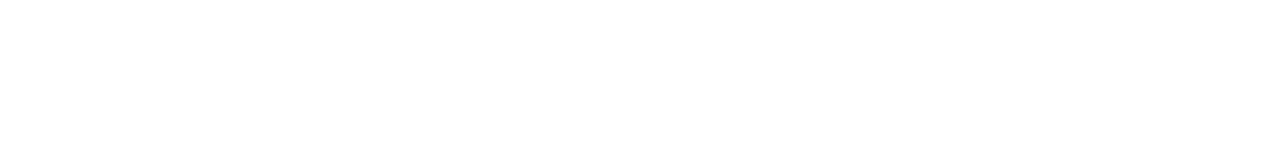
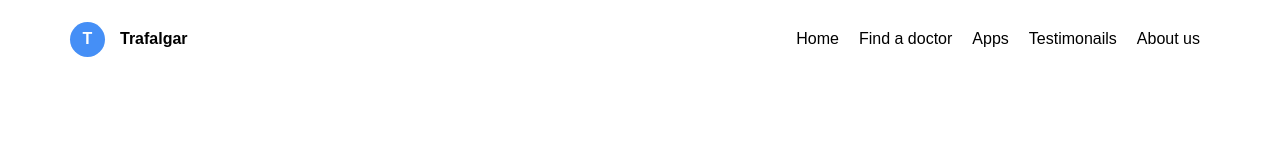
Before and after one commit to hagarsaeed25/Trafalgar, a plain HTML site: page index.html in a window 1280 px wide. Drawn offline with Linux system fonts and the light colour scheme.

Commit message:
Add: Header

```diff
--- a/assets/styles/main.css
+++ b/assets/styles/main.css
@@ -5,6 +5,7 @@
 }
 :root {
   --black:#000000;
+  --white:#ffffff;
   --main-color: #458FF6;
   --title-color: #000000;
   --text-color: #7D7987;
@@ -34,14 +35,16 @@
     width: 1170px;
   }
 }
-
+html{
+  scroll-behavior: smooth;
+}
 body{
   font-family: Arial, "Helvetica Neue", Helvetica, sans-serif;
 }
 .d-flex {
   display: flex;
   justify-content: center;
-  align-items: center;
+  flex-wrap: wrap;
 }
 .section-btn{
 display: block;
@@ -75,3 +78,82 @@ a{
 ul{
   list-style: none;
 }
+
+header{
+  position: sticky;
+  top: 0;
+  background-color: var(--white);
+  z-index: 10;
+  padding: 20px  0;
+}
+header .container {
+  display: flex;
+  justify-content: space-between;
+  align-items: center;
+}
+header .logo a {
+  display: flex;
+  align-items: center;
+  gap: 15px;
+  color: var(--black);
+  font-weight: bold;
+}
+header .logo .letter {
+  display:flex;
+  align-items: center;
+  justify-content: center;
+width: 35px;
+height: 35px;
+color: var(--alt-text-color);
+background-color: var(--main-color);
+border-radius: 50%;
+text-align: center;
+}
+header .container nav input {
+  appearance: none;
+}
+@media (max-width:991px ){
+  header nav {
+    position: relative;
+  }
+  header nav label img {
+    cursor: pointer;
+  }
+  header nav input {
+    appearance: none;
+  }
+  header nav input:checked + ul {
+   display: block;
+  }
+  header nav ul{
+    display:none;
+    position: absolute;
+    min-width: 250px;
+    top: 60px;
+    right: 0;
+    border: 1px solid rgba(0 0 0 /0.1);
+  }
+  header nav ul li:not(:last-child) {
+    border-bottom: 1px solid rgb(0 0 0 / 0.1);
+  }
+  header nav ul li a {
+    display: block;
+    padding: 10px;
+    color: var(--black);
+  }
+}
+@media (min-width:992px) {
+  header nav label,
+  header nav input {
+    display: none;
+  }
+  header nav ul {
+    display: flex;
+  }
+  header nav ul li {
+    padding: 10px;
+  }
+  header nav ul li a {
+    color: var(--black);
+  }
+}
--- a/index.html
+++ b/index.html
@@ -7,6 +7,24 @@
   <link rel="stylesheet" href="assets/styles/main.css">
 </head>
 <body>
+  <header>
+  <div class="container ">
+    <div class="logo">
+      <a href="index.html"><span class="letter">T</span>Trafalgar</a>
+    </div>
+    <nav>
+      <label for="toggle"><img src="assets/icons/menu.webp" alt="Menu Icon"></label>
+      <input type="checkbox" id="toggle">
+      <ul>
+        <li><a href="#home">Home</a></li>
+        <li><a href="#services">Find a doctor</a></li>
+        <li><a href="#apps">Apps</a></li>
+        <li><a href="#testimonails">Testimonails</a></li>
+        <li><a href="#about">About us</a></li>
+      </ul>
+    </nav>
+  </div>
+  </header>
 
 </body>
 </html>
```
Also changed, not shown: assets/icons/menu.webp (added).
